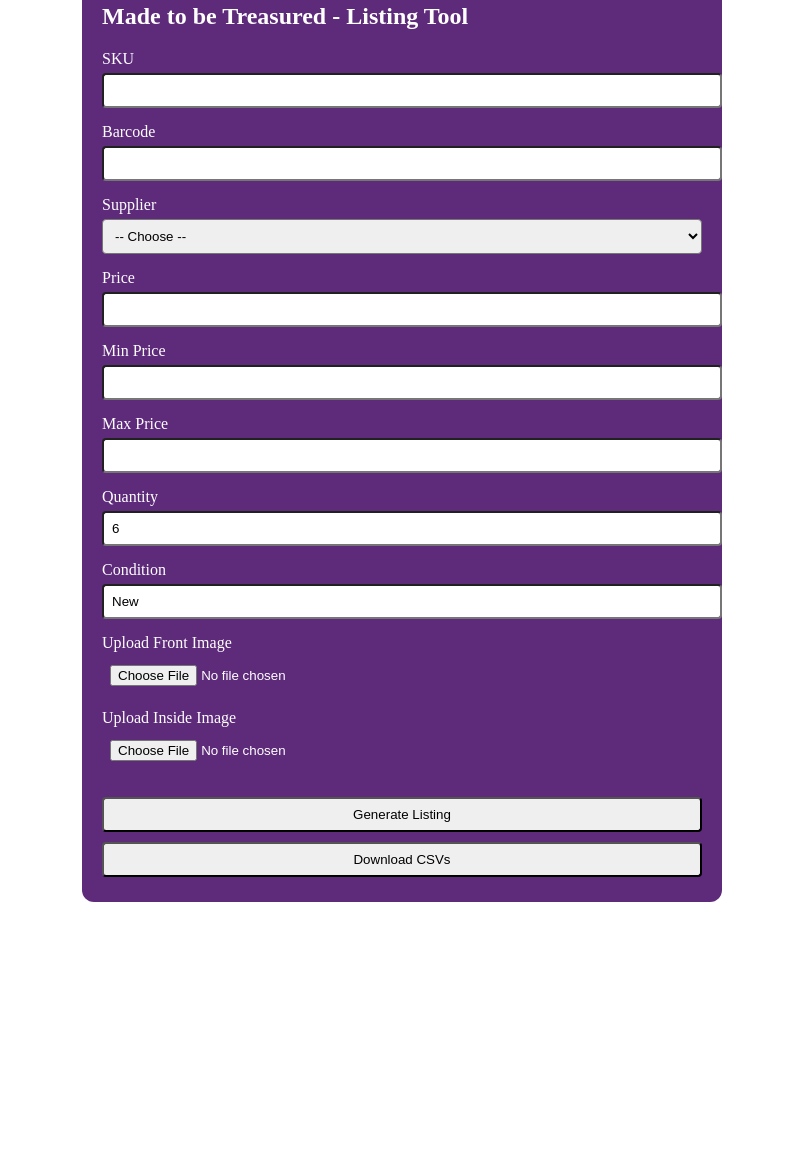
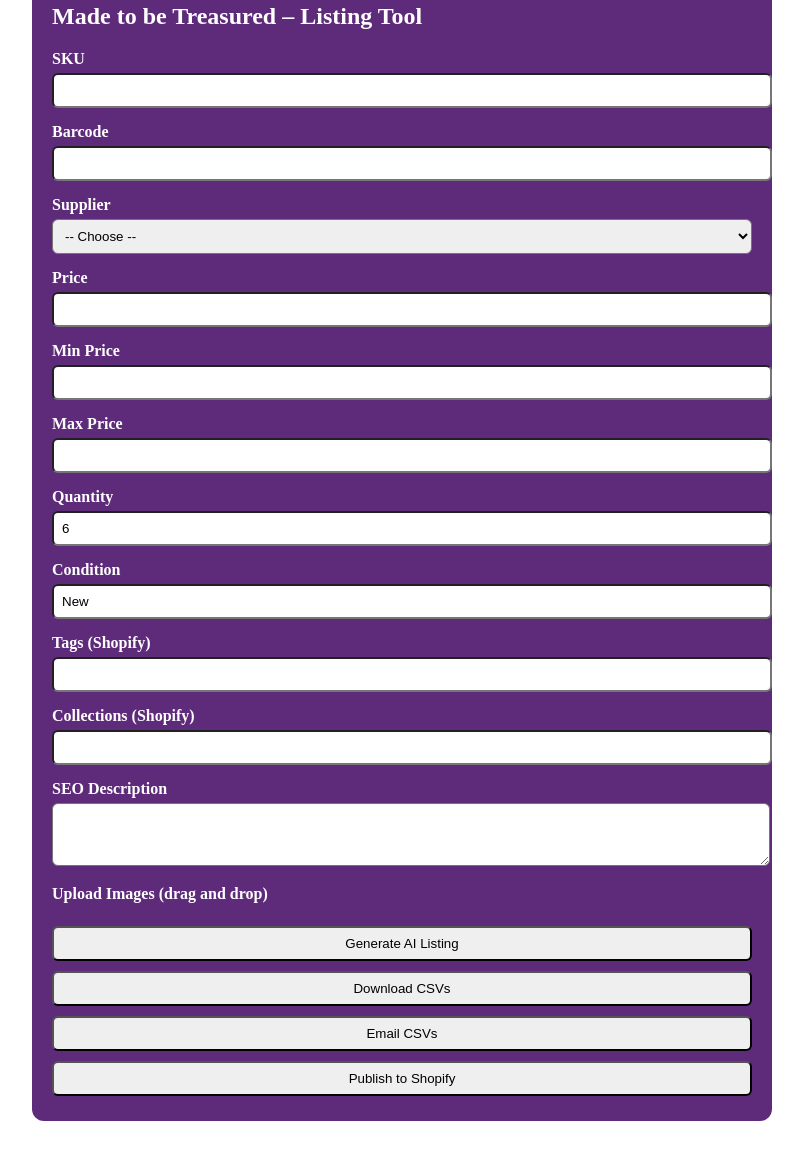
Before and after one commit to Madetobetreasured/listingmulti, a plain HTML site: page index.html in a window 1280 px wide. Shown: the part 65-1214 px from the top of the page, without its empty margins (238-1041 px from the left). Before the commit the page ends 995 px from the top, so only its background shows below. Drawn offline with Linux system fonts and the light colour scheme; a script that the page names is missing.

Commit message:
Add files via upload

```diff
--- a/index.html
+++ b/index.html
@@ -2,17 +2,19 @@
 <!DOCTYPE html>
 <html>
 <head>
-  <title>MTBT Listing Tool (GitHub Pages)</title>
+  <title>MTBT Listing Tool</title>
+  <script src="https://ucarecdn.com/libs/widget/3.x/uploadcare.full.min.js"></script>
+  <script>UPLOADCARE_PUBLIC_KEY = 'demopublickey';</script>
   <style>
     body { font-family: Arial, background: #3e1d55; color: white; padding: 20px; }
-    .container { background: #5e2a7a; padding: 20px; border-radius: 12px; max-width: 600px; margin: auto; }
-    input, select, button { margin: 5px 0; width: 100%; padding: 8px; border-radius: 4px; }
-    label { display: block; margin-top: 10px; }
+    .container { background: #5e2a7a; padding: 20px; border-radius: 12px; max-width: 700px; margin: auto; }
+    input, select, button, textarea { margin: 5px 0; width: 100%; padding: 8px; border-radius: 6px; }
+    label { display: block; margin-top: 10px; font-weight: bold; }
   </style>
 </head>
 <body>
   <div class="container">
-    <h2>Made to be Treasured - Listing Tool</h2>
+    <h2>Made to be Treasured – Listing Tool</h2>
     <label>SKU</label><input type="text" id="sku">
     <label>Barcode</label><input type="text" id="barcode">
     <label>Supplier</label>
@@ -27,11 +29,17 @@
     <label>Max Price</label><input type="text" id="maxPrice">
     <label>Quantity</label><input type="text" id="quantity" value="6">
     <label>Condition</label><input type="text" id="condition" value="New">
-    <label>Upload Front Image</label><input type="file" id="frontImage">
-    <label>Upload Inside Image</label><input type="file" id="insideImage">
-    <br><br>
-    <button onclick="alert('AI listing generated (simulated)')">Generate Listing</button>
-    <button onclick="alert('CSV Download Triggered (simulated)')">Download CSVs</button>
+    <label>Tags (Shopify)</label><input type="text" id="tags">
+    <label>Collections (Shopify)</label><input type="text" id="collections">
+    <label>SEO Description</label><textarea id="seoDesc" rows="3"></textarea>
+    <label>Upload Images (drag and drop)</label>
+    <input type="hidden" role="uploadcare-uploader" data-multiple="true" id="imageUpload" />
+
+    <br>
+    <button onclick="alert('AI Listing Generated (Simulated)')">Generate AI Listing</button>
+    <button onclick="alert('CSV Files Downloaded (Simulated)')">Download CSVs</button>
+    <button onclick="alert('CSV Files Emailed (Simulated)')">Email CSVs</button>
+    <button onclick="alert('Published to Shopify (Simulated)')">Publish to Shopify</button>
   </div>
 </body>
 </html>
```
